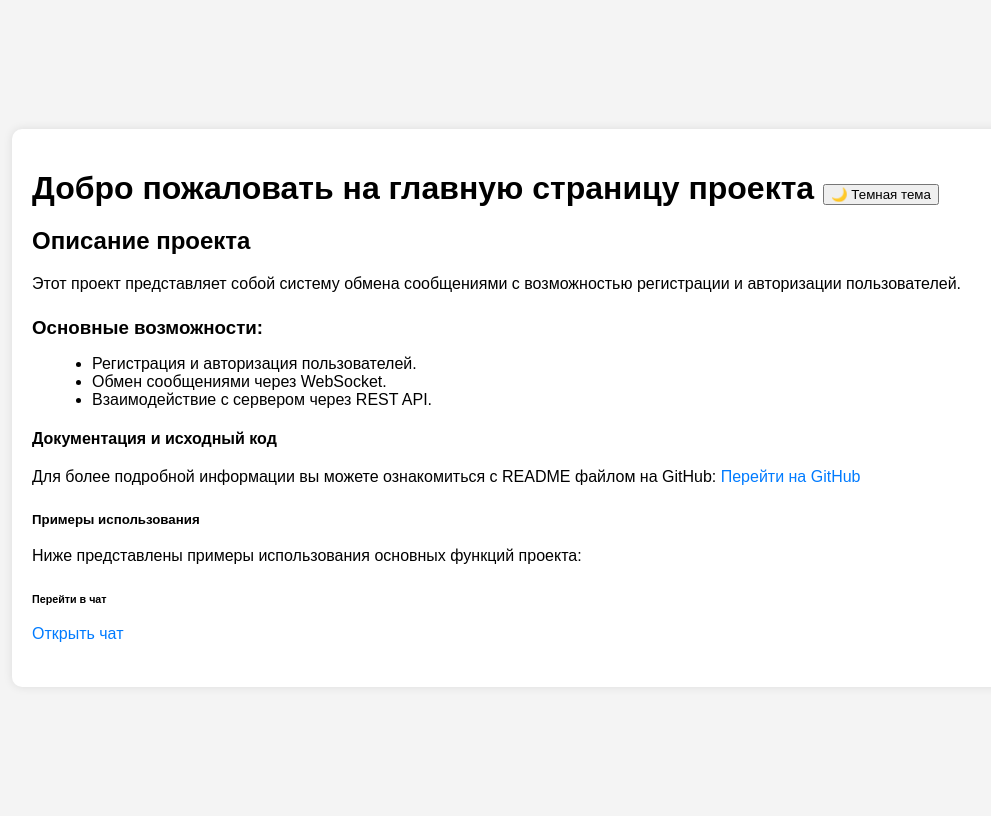
After one commit to N1KTO4ME/messanger-fastapi, a FastAPI app: template app/templates/main_page.html in a window 1280 px wide. The commit adds this page. Shown: the whole page, without its empty margins (128-1119 px from the left). Run offline with FastAPI, Linux system fonts and the light colour scheme; the template is opened without the code that fills it, so the values that code supplies are empty.

Commit message:
Реализация регистрации, улучшение работы с БД, доп функции и главная страница

```diff
--- a/app/main.py
+++ b/app/main.py
@@ -2,15 +2,20 @@ from fastapi import FastAPI, Request
 from fastapi.staticfiles import StaticFiles
 from fastapi.templating import Jinja2Templates
 from app.websockets import router as websocket_router
+from app.routes.users import router as users_router
+
 
 app = FastAPI()
 
-# Подключаем статику и шаблоны
 app.mount("/static", StaticFiles(directory="app/static"), name="static")
 templates = Jinja2Templates(directory="app/templates")
 
 app.include_router(websocket_router)
+app.include_router(users_router)
 
 @app.get("/")
+def main_page(request: Request):
+    return templates.TemplateResponse("main_page.html", {"request": request})
+@app.get("/chat")
 def chat_page(request: Request):
     return templates.TemplateResponse("chat.html", {"request": request})
--- /dev/null
+++ b/app/static/main_page.js
@@ -0,0 +1,11 @@
+// 🔹 Переключение темы
+const themeToggle = document.getElementById("themeToggle");
+if (localStorage.getItem("darkTheme") === "true") {
+    document.body.classList.add("dark-theme");
+    themeToggle.textContent = "☀️ Светлая тема";
+}
+themeToggle.addEventListener("click", () => {
+    document.body.classList.toggle("dark-theme");
+    localStorage.setItem("darkTheme", document.body.classList.contains("dark-theme"));
+    themeToggle.textContent = document.body.classList.contains("dark-theme") ? "☀️ Светлая тема" : "🌙 Темная тема";
+});
--- a/app/static/styles.css
+++ b/app/static/styles.css
@@ -121,3 +121,60 @@ header {
 button:hover {
     opacity: 0.8;
 }
+
+.main-container {
+    width: 80%;
+    max-width: 960px;
+    margin: 40px auto;
+    background-color: var(--chat-bg);
+    padding: 20px;
+    border-radius: 10px;
+    box-shadow: 0 0 10px rgba(0, 0, 0, 0.1);
+}
+
+.main-container h1,
+.main-container h2,
+.main-container h3,
+.main-container h4,
+.main-container h5,
+.main-container h6 {
+    color: var(--text-color);
+    margin-bottom: 15px;
+}
+
+.main-container p {
+    color: var(--text-color);
+    line-height: 1.6;
+    margin-bottom: 20px;
+}
+
+.main-container ul {
+    color: var(--text-color);
+    list-style-type: disc;
+    margin-left: 20px;
+    margin-bottom: 20px;
+}
+
+.main-container a {
+    color: var(--button-bg);
+    text-decoration: none;
+    transition: color 0.3s;
+}
+
+.main-container a:hover {
+    color: var(--button-text);
+}
+
+
+#theme-toggle {
+    background-color: var(--button-bg);
+    color: var(--button-text);
+    border: none;
+    padding: 10px;
+    border-radius: 5px;
+    cursor: pointer;
+}
+
+#theme-toggle:hover {
+    opacity: 0.8;
+}
--- /dev/null
+++ b/app/templates/main_page.html
@@ -0,0 +1,48 @@
+<!DOCTYPE html>
+<html lang="ru">
+<head>
+    <meta charset="UTF-8">
+    <title>Главная страница</title>
+    <link rel="stylesheet" href="{{ url_for('static', path='/styles.css') }}">
+</head>
+<body>
+    <div class="main-container">
+        <h1>Добро пожаловать на главную страницу проекта
+
+<!--        <button id="theme-toggle">Сменить тему</button>-->
+        <button id="themeToggle">🌙 Темная тема</button>
+        </h1>
+
+        <h2>Описание проекта</h2>
+
+        <p>
+            Этот проект представляет собой систему обмена сообщениями с возможностью регистрации и авторизации пользователей.
+        </p>
+
+        <h3>Основные возможности:</h3>
+        <ul>
+            <li>Регистрация и авторизация пользователей.</li>
+            <li>Обмен сообщениями через WebSocket.</li>
+            <li>Взаимодействие с сервером через REST API.</li>
+        </ul>
+
+        <h4>Документация и исходный код</h4>
+        <p>
+            Для более подробной информации вы можете ознакомиться с README файлом на GitHub:
+            <a href="https://github.com/N1KTO4ME/messanger-fastapi.git">Перейти на GitHub</a>
+        </p>
+
+        <h5>Примеры использования</h5>
+        <p>
+            Ниже представлены примеры использования основных функций проекта:
+        </p>
+
+
+        <h6>Перейти в чат</h6>
+        <p>
+            <a href="/chat">Открыть чат</a>
+        </p>
+    </div>
+    <script src="{{ url_for('static', path='/main_page.js') }}"></script>
+</body>
+</html>
```
Also changed, not shown: app/database.py (+34 -11 lines), app/models.py (+39 -0 lines), app/routes/users.py (+7 -17 lines), app/static/chat.js (+88 -36 lines), app/templates/chat.html (+16 -11 lines), app/websockets.py (+60 -14 lines), messenger.db (deleted).
